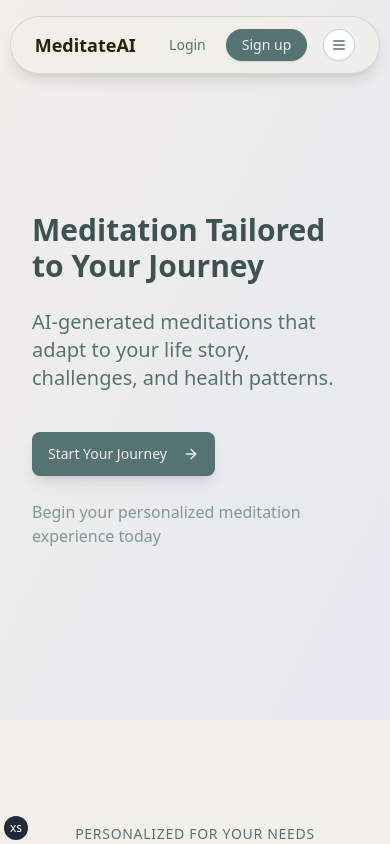
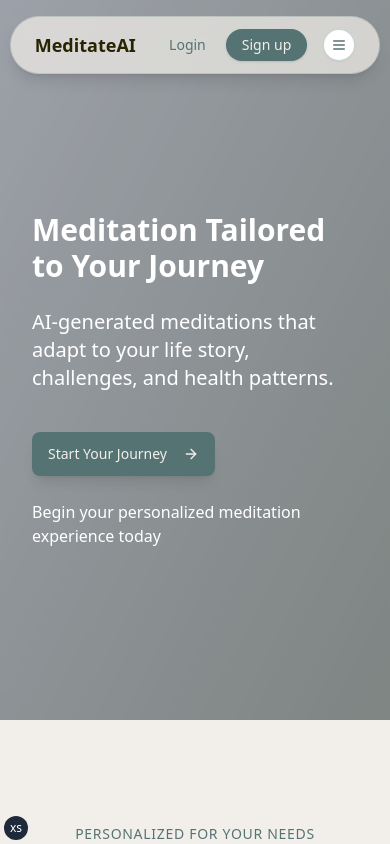
Before and after one commit to undertap/webapp-starter-1, a Next.js app in the folder apps/web/: page / in a window 390 px wide. Shown: the top 844 px of the page. Built offline with nearby package versions, Linux system fonts and the light colour scheme.

Commit message:
hero design fixes

```diff
--- a/apps/web/src/components/ui/hero-background.tsx
+++ b/apps/web/src/components/ui/hero-background.tsx
@@ -31,18 +31,24 @@ export function HeroBackground({ className, children }: HeroBackgroundProps) {
 
   return (
     <div className={cn("relative w-full h-full overflow-hidden bg-[#f2efea]", className)}>
-      {/* Content container - positioned on left half */}
+      {/* Content container - full width on mobile/tablet, half width on desktop */}
       <div className="relative z-20 w-full lg:w-1/2 h-full flex items-center">
-        {children}
+        {/* Force white text color on mobile/tablet */}
+        <div className="relative z-30 [&_h1]:text-white [&_p]:text-white [&_span]:text-white lg:[&_h1]:text-[#3d5351] lg:[&_p]:text-[#557373]">
+          {children}
+        </div>
       </div>
 
-      {/* Video container - positioned on right half */}
-      <div className="absolute top-0 right-0 bottom-0 hidden lg:block w-1/2 overflow-hidden">
-        {/* Subtle overlay to ensure text readability */}
-        <div className="absolute inset-0 bg-black/10 z-10" />
+      {/* Video container - full width on mobile/tablet, half width on desktop */}
+      <div className="absolute top-0 right-0 bottom-0 w-full lg:w-1/2 overflow-hidden">
+        {/* Light overlay for mobile/tablet - reduced for better video visibility */}
+        <div className="absolute inset-0 bg-[#f2efea]/10 lg:bg-transparent backdrop-blur-[1px] lg:backdrop-blur-none z-10" />
 
-        {/* Gradient fade for smooth transition */}
-        <div className="absolute inset-y-0 left-0 w-24 bg-gradient-to-r from-[#f2efea] to-transparent z-10" />
+        {/* Slightly darker overlay for better text contrast */}
+        <div className="absolute inset-0 bg-black/30 lg:bg-black/10 z-10" />
+
+        {/* Gradient fade for desktop view only */}
+        <div className="absolute inset-y-0 left-0 w-0 lg:w-24 bg-gradient-to-r from-[#f2efea] to-transparent z-10" />
 
         {!videoError ? (
           <video
@@ -63,13 +69,8 @@ export function HeroBackground({ className, children }: HeroBackgroundProps) {
           </div>
         )}
 
-        {/* Bottom fade to match background */}
-        <div className="absolute bottom-0 left-0 right-0 h-24 bg-gradient-to-t from-[#f2efea] to-transparent z-20"></div>
-      </div>
-
-      {/* Mobile background - simple gradient when video isn't shown */}
-      <div className="absolute inset-0 lg:hidden bg-gradient-to-br from-[#f2efea] to-[#dfe5f3]/70 z-0">
-        <div className="absolute inset-0 opacity-10 bg-pattern-grid" />
+        {/* Bottom fade to match background - desktop only */}
+        <div className="absolute bottom-0 left-0 right-0 h-24 hidden lg:block bg-gradient-to-t from-[#f2efea] to-transparent z-20"></div>
       </div>
 
       {/* Bottom extension to prevent the dark patch */}
```
